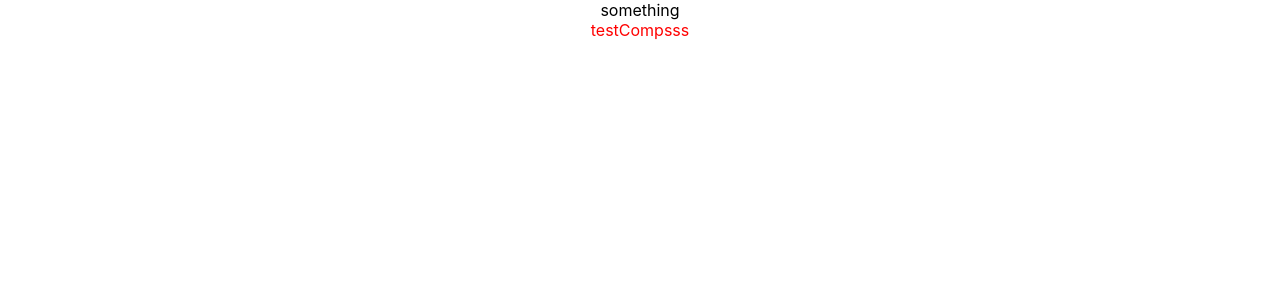
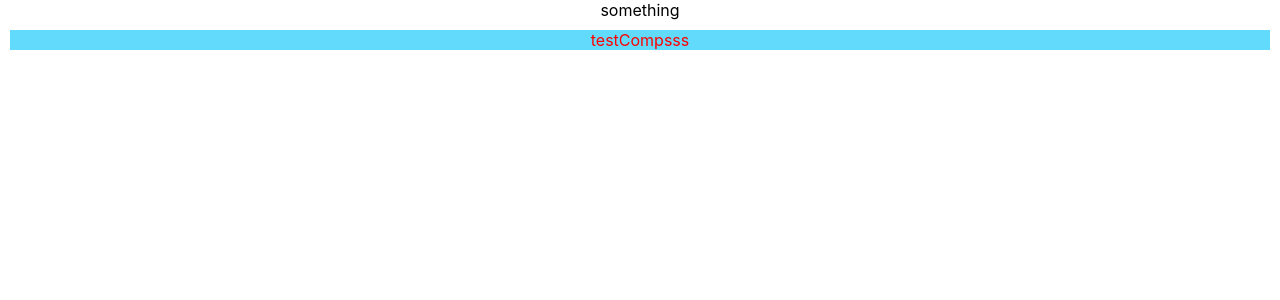
Before and after one commit to Lamap/splunge-r, a React (Create React App) app: page / in a window 1280 px wide. Shown: the top 300 px of the page. Built offline with nearby package versions, Linux system fonts and the light colour scheme.

Commit message:
env setup wip3 linters and prettier

```diff
--- a/src/App.tsx
+++ b/src/App.tsx
@@ -1,8 +1,8 @@
 import React from 'react';
 import './App.css';
-import {TestComponent} from "./components/test";
+import { TestComponent } from './components/test';
 
-function App() {
+function App(): React.ReactElement {
     return (
         <div className="App">
             something
@@ -11,5 +11,4 @@ function App() {
     );
 }
 
-
 export default App;
--- a/src/components/test.scss
+++ b/src/components/test.scss
@@ -1,5 +1,8 @@
-$cucc: #ff0000;
+$cucc: #f00;
+$color-var: #61dafb;
 
 .spg-test {
+    margin: 10px;
+    background-color: $color-var;
     color: $cucc;
 }
--- a/src/components/test.tsx
+++ b/src/components/test.tsx
@@ -1,7 +1,10 @@
 import './test.scss';
-import React from "react";
+import React from 'react';
 
 export function TestComponent(): React.ReactElement {
-    return <div className={'spg-test'}>testCompsss
-    </div>
+    function bela(): void {
+        console.log('bela');
+    }
+    console.log(bela());
+    return <div className={'spg-test'}>testCompsss</div>;
 }
--- a/src/index.tsx
+++ b/src/index.tsx
@@ -1,19 +1,11 @@
 import React from 'react';
-import ReactDOM from 'react-dom/client';
+import ReactDOM, { Root } from 'react-dom/client';
 import './index.css';
 import App from './App';
-import reportWebVitals from './reportWebVitals';
 
-const root = ReactDOM.createRoot(
-  document.getElementById('root') as HTMLElement
+const root: Root = ReactDOM.createRoot(document.getElementById('root') as HTMLElement);
+root.render(
+    <React.StrictMode>
+        <App />
+    </React.StrictMode>,
 );
-root.render(
-  <React.StrictMode>
-    <App />
-  </React.StrictMode>
-);
-
-// If you want to start measuring performance in your app, pass a function
-// to log results (for example: reportWebVitals(console.log))
-// or send to an analytics endpoint. Learn more: https://bit.ly/CRA-vitals
-reportWebVitals();
--- a/src/reportWebVitals.ts
+++ /dev/null
@@ -1,15 +0,0 @@
-import { ReportHandler } from 'web-vitals';
-
-const reportWebVitals = (onPerfEntry?: ReportHandler) => {
-  if (onPerfEntry && onPerfEntry instanceof Function) {
-    import('web-vitals').then(({ getCLS, getFID, getFCP, getLCP, getTTFB }) => {
-      getCLS(onPerfEntry);
-      getFID(onPerfEntry);
-      getFCP(onPerfEntry);
-      getLCP(onPerfEntry);
-      getTTFB(onPerfEntry);
-    });
-  }
-};
-
-export default reportWebVitals;
```
Also changed, not shown: package.json (+10 -3 lines), .eslintrc-overrides.js (added), .eslintrc.js (added), .prettierrc.js (added), .stylelintrc.json (added), 2 other files (tests, documents, lock files or other folders). Lines whose indentation alone changed are shown as unchanged.
